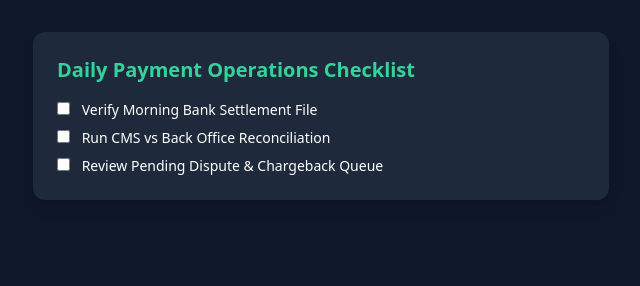
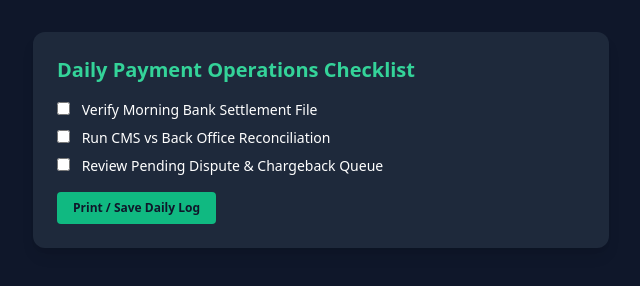
Before and after one commit to jobaelhaquearif/Fintech-Ops-Checklist, a plain HTML site: page index.html in a window 1280 px wide. Shown: the whole page, without its empty margins (319-959 px from the left). Drawn offline with nearby package versions, Linux system fonts and the light colour scheme.

Commit message:
feat: add print daily log button
Co-authored-by: Jobael Haque <jobaelhaquearif@gmail.com>

```diff
--- a/index.html
+++ b/index.html
@@ -12,7 +12,13 @@
             <li><input type="checkbox" class="mr-2"> Verify Morning Bank Settlement File</li>
             <li><input type="checkbox" class="mr-2"> Run CMS vs Back Office Reconciliation</li>
             <li><input type="checkbox" class="mr-2"> Review Pending Dispute & Chargeback Queue</li>
+
         </ul>
+
+    <button onclick="window.print()" class="mt-4 bg-emerald-500 text-slate-900 font-semibold px-4 py-2 rounded text-xs">
+    Print / Save Daily Log
+</button>
+
     </div>
 </body>
 </html>
```
